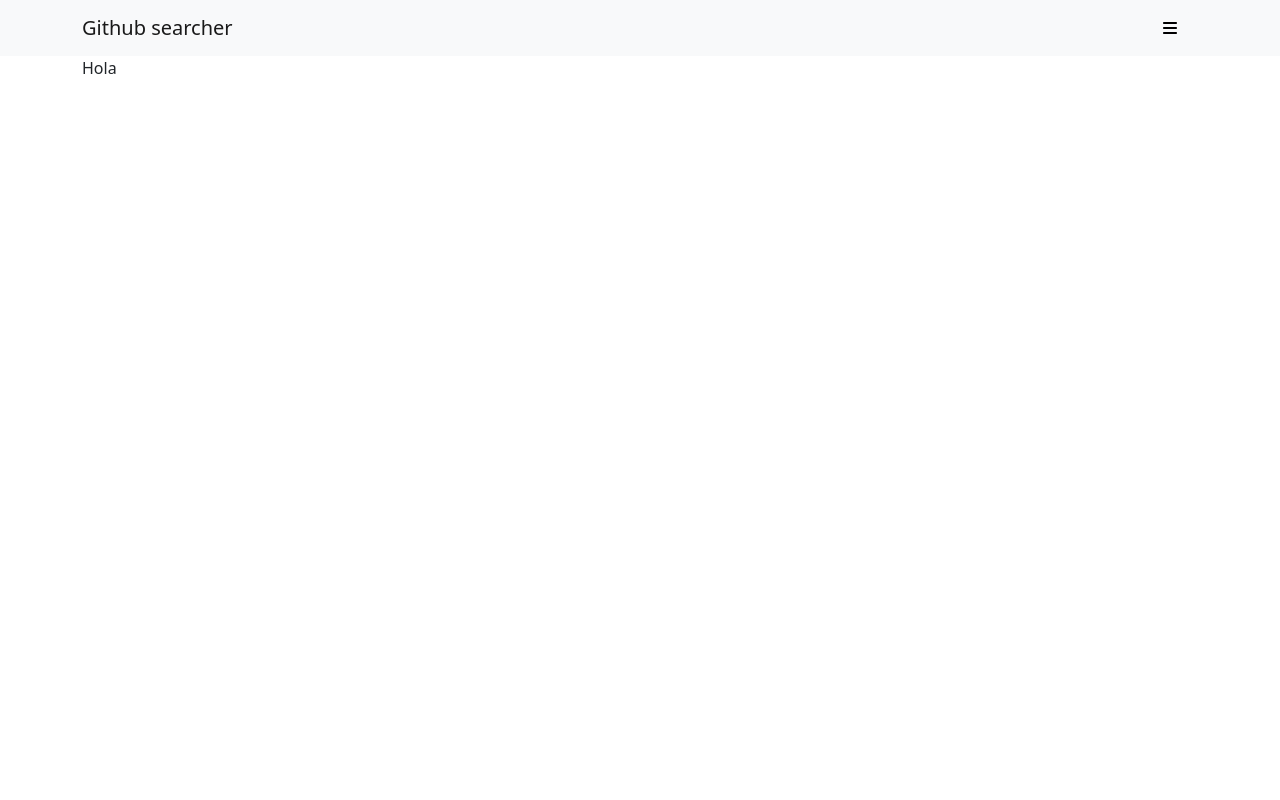
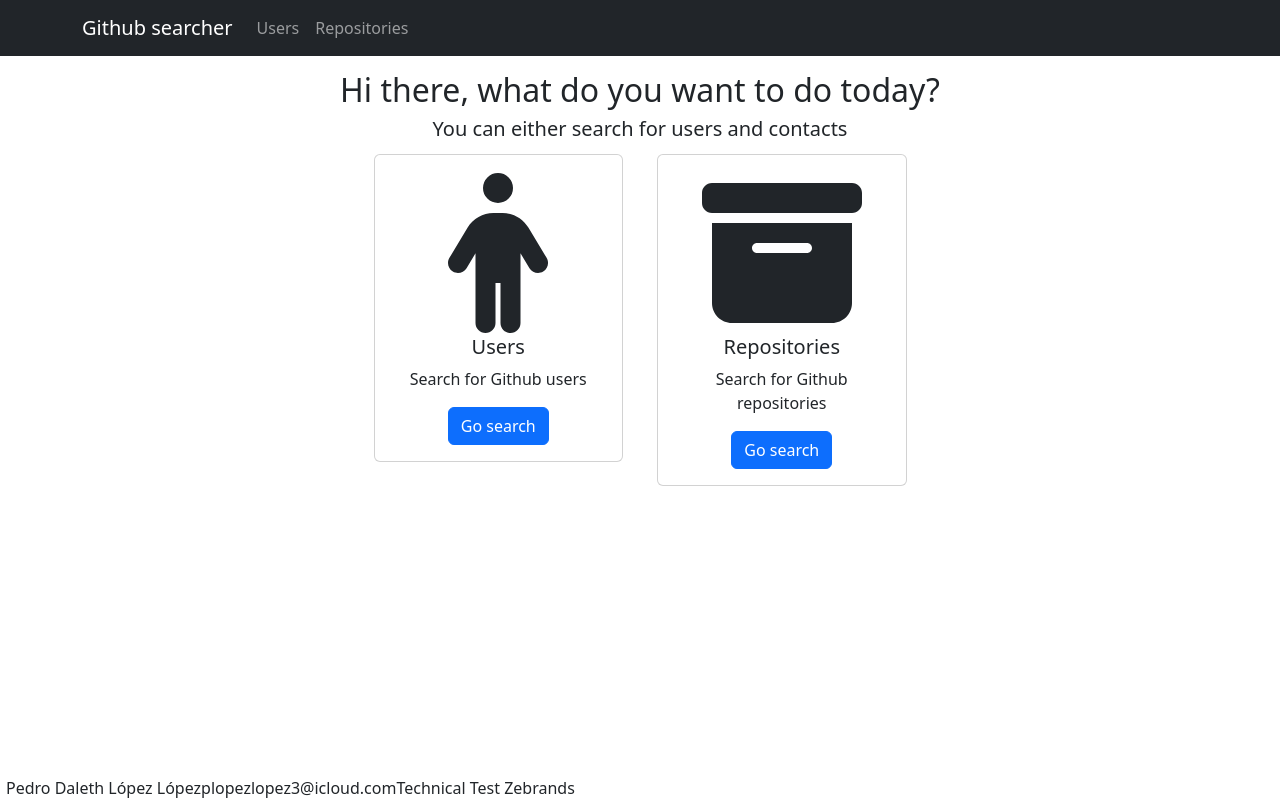
Before and after one commit to Daleth50/zerandsTest, a React (Create React App) app: page / in a window 1280 px wide. Built offline with nearby package versions, Linux system fonts and the light colour scheme.

Commit message:
added some style to home

```diff
--- a/src/App.js
+++ b/src/App.js
@@ -1,4 +1,5 @@
 import "./App.css";
+import Footer from "./app/common/footer/footer";
 import NavBar from "./app/common/navbar/navbar";
 import Navigation from "./navigation/navigation";
 
@@ -7,6 +8,7 @@ function App() {
     <div>
       <NavBar></NavBar>
       <Navigation></Navigation>
+      <Footer></Footer>
     </div>
   );
 }
--- a/src/app/common/footer/footer.js
+++ b/src/app/common/footer/footer.js
@@ -1,10 +1,22 @@
-import * as React from 'react'
-import { Container } from 'react-bootstrap'
+import * as React from "react";
+import { Container } from "react-bootstrap";
 
 export default function Footer() {
-    return (
-        <Container>
-
-        </Container>
-    )
+  return (
+    <Container
+      style={{
+        position: "fixed",
+        bottom: 0,
+        left: 0,
+        height: "30px",
+        padding: "6px",
+      }}
+    >
+      <div className="d-flex" style={{height: '30px'}}>
+        <span>Pedro Daleth López López</span>
+        <span>plopezlopez3@icloud.com</span>
+        <span>Technical Test Zebrands</span>
+      </div>
+    </Container>
+  );
 }
--- a/src/app/common/navbar/navbar.js
+++ b/src/app/common/navbar/navbar.js
@@ -1,42 +1,24 @@
-import { faBars } from "@fortawesome/free-solid-svg-icons";
-import { FontAwesomeIcon } from "@fortawesome/react-fontawesome";
 import * as React from "react";
-import { Button, Offcanvas } from "react-bootstrap";
+import { Button, Form } from "react-bootstrap";
 import Container from "react-bootstrap/Container";
 import Nav from "react-bootstrap/Nav";
 import Navbar from "react-bootstrap/Navbar";
 import { Link } from "react-router-dom";
 
 export default function NavBar(props) {
-  const [show, setShow] = React.useState(false);
-
-  const handleClose = () => setShow(false);
-  const handleShow = () => setShow(true);
-  const toggleShow = () => setShow((prev) => !prev);
-
   return (
-    <Navbar bg="light" expand="lg">
+    <Navbar bg="dark" variant="dark" expand="lg">
       <Container>
         <Navbar.Brand as={Link} to="/">
           Github searcher
         </Navbar.Brand>
 
-        <Button variant="light" onClick={toggleShow} className="me-2">
-          <FontAwesomeIcon icon={faBars} />
-        </Button>
-        <Offcanvas show={show} onHide={toggleShow} {...props}>
-          <Offcanvas.Header closeButton>
-            <Offcanvas.Title>
-              <Navbar.Brand as={Link} to="/">
-                Github searcher
-              </Navbar.Brand>
-            </Offcanvas.Title>
-          </Offcanvas.Header>
-          <Offcanvas.Body>
+        <Navbar.Toggle aria-controls="navbar-nav" />
+        <Navbar.Collapse id="navbar-nav">
           <Nav className="me-auto">
-              <Nav.Link as={Link} to="/">
+            {/* <Nav.Link as={Link} to="/">
               Home
-              </Nav.Link>
+            </Nav.Link> */}
             <Nav.Link as={Link} to="/users">
               Users
             </Nav.Link>
@@ -44,8 +26,16 @@ export default function NavBar(props) {
               Repositories
             </Nav.Link>
           </Nav>
-          </Offcanvas.Body>
-        </Offcanvas>
+          {/* <Form className="d-flex">
+            <Form.Control
+              type="search"
+              placeholder="Search"
+              className="me-2"
+              aria-label="Search"
+            />
+            <Button variant="outline-success">Search</Button>
+          </Form> */}
+        </Navbar.Collapse>
       </Container>
     </Navbar>
   );
--- a/src/app/pages/home.js
+++ b/src/app/pages/home.js
@@ -1,10 +1,65 @@
+import { faBoxArchive, faPerson } from "@fortawesome/free-solid-svg-icons";
+import { FontAwesomeIcon } from "@fortawesome/react-fontawesome";
 import * as React from "react";
-import { Container } from "react-bootstrap";
+import { Button, Card, Col, Container, Row } from "react-bootstrap";
+import { useNavigate } from "react-router-dom";
 
 export default function HomeComponent(props) {
+  const navigate = useNavigate();
+
+  const goNavigate = (route) => {
+    navigate(route);
+  };
+
+  const RenderCard = ({ title, body, route, icon = faPerson }) => (
+    <Card
+      //   onClick={() => goNavigate(route)}
+      style={{ margin: 5 }}
+    >
+      <Card.Body style={{ textAlign: "center" }}>
+        <FontAwesomeIcon style={{ padding: 2 }} size="10x" icon={icon} />
+        <Card.Title>{title}</Card.Title>
+        <Card.Text>
+          <div>{body}</div>
+        </Card.Text>
+        <Button
+          style={{ alignSelf: "flex-end" }}
+          block
+          onClick={() => goNavigate(route)}
+          variant="primary"
+        >
+          Go search
+        </Button>
+      </Card.Body>
+    </Card>
+  );
+
   return (
-    <Container>
-      <div>Hola</div>
+    <Container style={{ flex: 1, padding: 15, justifyContent: "center" }}>
+      <div style={{ textAlign: "center", }}>
+        <h2>Hi there, what do you want to do today?</h2>
+        <h5>You can either search for users and contacts</h5>
+      </div>
+      <div style={{ justifyContent: "center", alignContent: "center" }}>
+        <Row className="justify-content-md-center" xs={1} md={4}>
+          <Col>
+            <RenderCard
+              title="Users"
+              body="Search for Github users"
+              route="users"
+              icon={faPerson}
+            />
+          </Col>
+          <Col>
+            <RenderCard
+              title="Repositories"
+              body="Search for Github repositories"
+              route="repositories"
+              icon={faBoxArchive}
+            />
+          </Col>
+        </Row>
+      </div>
     </Container>
   );
 }
```
Lines whose indentation alone changed are shown as unchanged.
